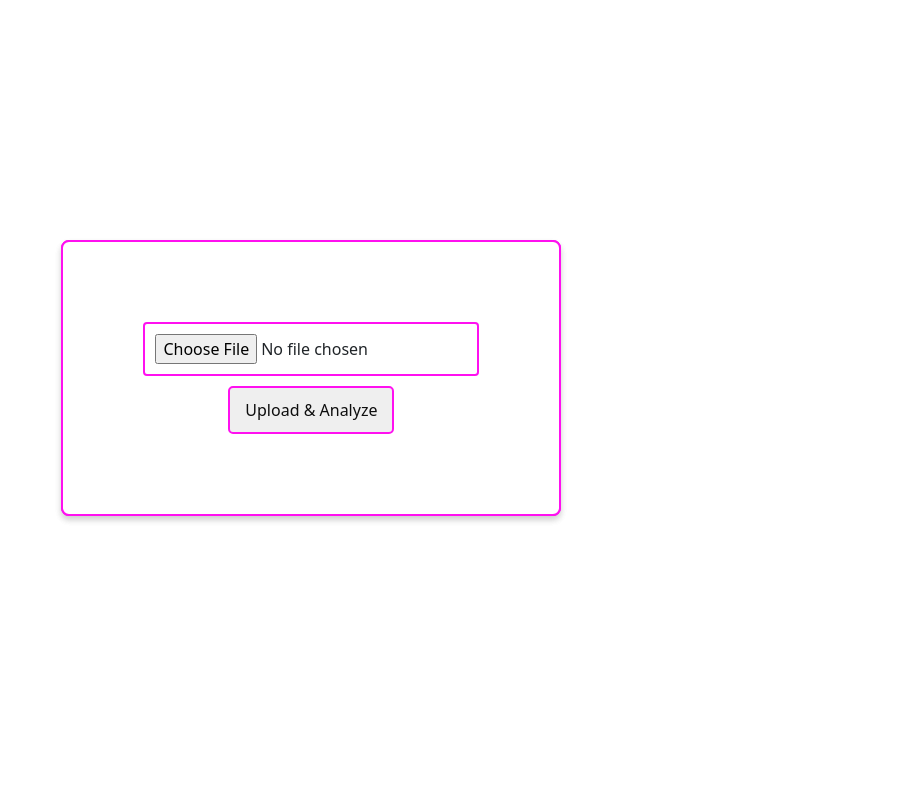
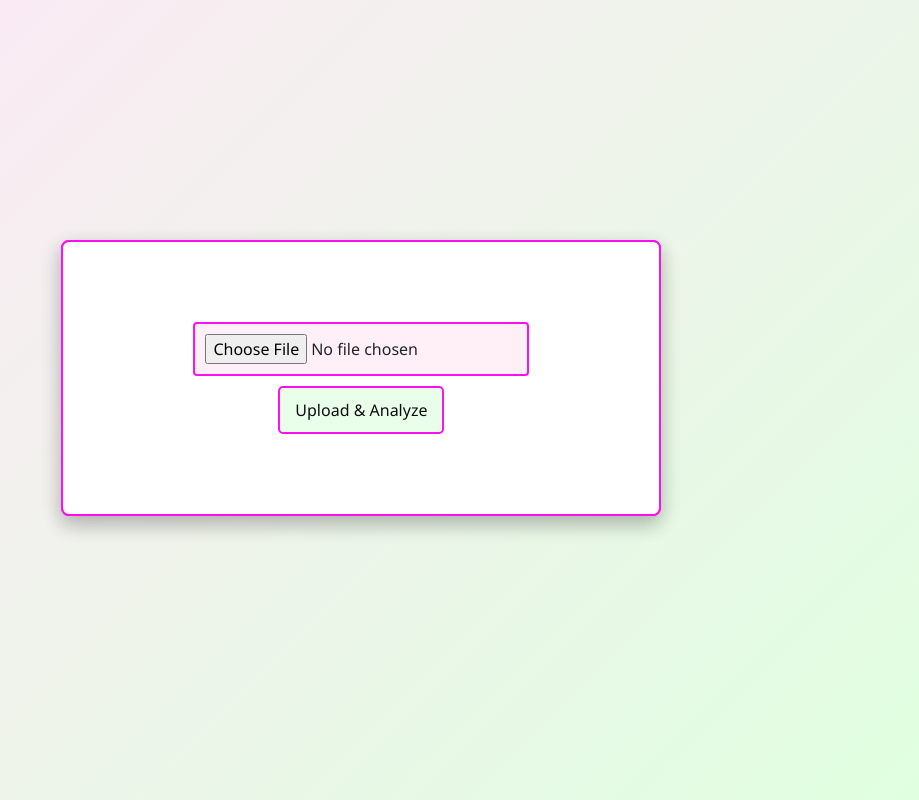
Before and after one commit to sankeerthanajadi/abstractReviewTool, a React (Create React App) app in the folder frontend/: page /tool/fileupload in a window 1280 px wide. Shown: the whole page, without its empty margins (361-1280 px from the left). Built offline with nearby package versions, Linux system fonts and the light colour scheme; a web font is replaced by a local one.

Commit message:
docker update

```diff
--- a/frontend/src/tool/file.css
+++ b/frontend/src/tool/file.css
@@ -1,4 +1,4 @@
-
+/*
 .upload-container {
   display: flex;
   flex-direction: column;
@@ -28,7 +28,7 @@
 
 .upload-button {
   padding: 10px 15px;
-  /* background-color: #007bff; */
+
   color: rgb(14, 14, 14);
   border-radius: 5px;
   cursor: pointer;
@@ -56,3 +56,80 @@
       opacity: 1;
     }
   }
+   */
+
+
+
+
+
+   body {
+    margin: 0;
+    padding: 0;
+    font-family: 'Segoe UI', sans-serif;
+    background: linear-gradient(135deg, #ffe6f7, #e0ffe0);
+    min-height: 100vh;
+  }
+
+  .upload-container {
+    display: flex;
+    flex-direction: column;
+    align-items: center;
+    justify-content: center;
+    gap: 10px;
+    padding: 80px;
+    background-color: #ffffff;
+    border: 2px solid #FF10F0;
+    border-radius: 8px;
+    width: 600px;
+    margin: auto;
+    box-shadow: 0 8px 20px rgba(0, 0, 0, 0.15);
+    position: absolute;
+    top: 30%;
+    left: 33%;
+  }
+
+  .file-input {
+    padding: 10px;
+    border: 2px solid #FF10F0;
+    border-radius: 4px;
+    cursor: pointer;
+    background-color: #fff0f8;
+    transition: all 0.3s ease;
+  }
+
+  .file-input:hover {
+    background-color: #ffe0f0;
+    border-color: #00d26a;
+  }
+
+  .upload-button {
+    padding: 10px 15px;
+    color: rgb(14, 14, 14);
+    border-radius: 5px;
+    cursor: pointer;
+    transition: background 0.3s ease, color 0.3s ease;
+    border: 2px solid #FF10F0;
+    background-color: #eaffea;
+  }
+
+  .upload-button:hover {
+    background-color: #FF10F0;
+    color: white;
+  }
+
+  .loading-message {
+    margin-top: 10px;
+    font-size: 16px;
+    font-weight: bold;
+    color: #FF10F0;
+    animation: fadeInOut 1.5s infinite alternate;
+  }
+
+  @keyframes fadeInOut {
+    from {
+      opacity: 0.5;
+    }
+    to {
+      opacity: 1;
+    }
+  }
```
Also changed, not shown: 2 other files (tests, documents, lock files or other folders).
